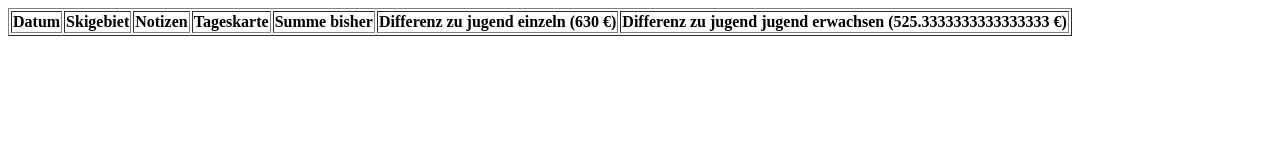
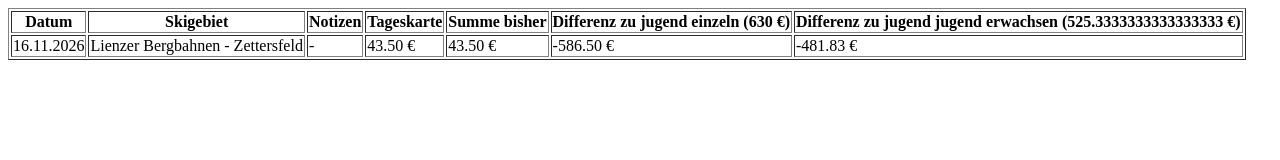
Before and after one commit to lakape/ski_tracker, a plain HTML site: page index.html in a window 1280 px wide. Drawn offline with Linux system fonts and the light colour scheme.

Commit message:
chore: add ski day from issue #2

```diff
--- a/index.html
+++ b/index.html
@@ -14,6 +14,15 @@
       <th>Summe bisher</th>
       <th>Differenz zu jugend einzeln (630 €)</th>
       <th>Differenz zu jugend jugend erwachsen (525.3333333333333333 €)</th>
+      <tr>
+      <td>16.11.2026</td>
+      <td>Lienzer Bergbahnen - Zettersfeld</td>
+      <td>-</td>
+      <td>43.50 €</td>
+      <td>43.50 €</td>
+      <td>-586.50 €</td>
+      <td>-481.83 €</td>
+    </tr>
   </table>
 </body>
 </html>
```
